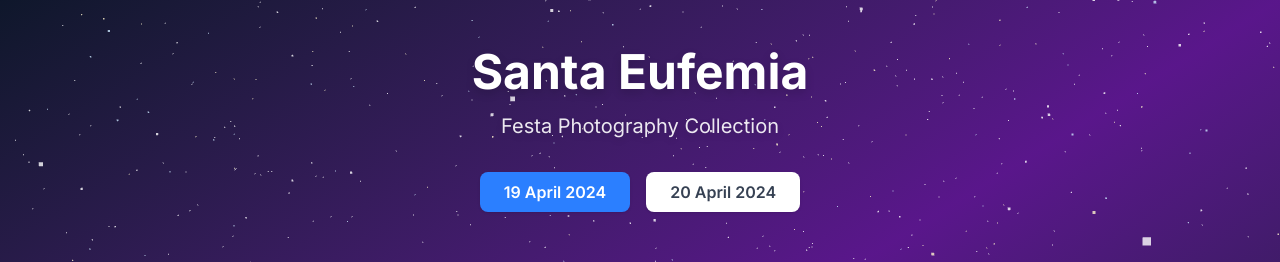
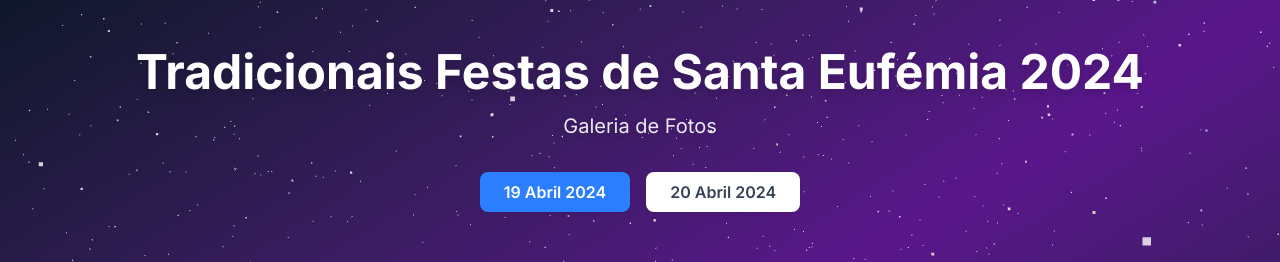
Before and after one commit to CardoSystems/smart-gallery, a Next.js app: page / in a window 1280 px wide. Shown: the top 262 px of the page. Built offline with nearby package versions, Linux system fonts and the light colour scheme; no server answers.

Commit message:
bug fixes

```diff
--- a/src/app/page.tsx
+++ b/src/app/page.tsx
@@ -32,10 +32,10 @@ export default function Home() {
       <main className="container mx-auto px-4 py-12 max-w-7xl relative z-10">
         <header className="mb-12 text-center">
           <h1 className="text-5xl font-bold text-white mb-4 drop-shadow-lg">
-            Santa Eufemia
+            Tradicionais Festas de Santa Eufémia 2024
           </h1>
           <p className="text-xl text-white/90 max-w-2xl mx-auto mb-8 drop-shadow-md">
-            Festa Photography Collection
+            Galeria de Fotos
           </p>
           <div className="flex gap-4 justify-center mb-6">
             <button
@@ -46,7 +46,7 @@ export default function Home() {
                   : 'bg-white text-gray-700 hover:bg-gray-50'
               }`}
             >
-              19 April 2024
+              19 Abril 2024
             </button>
             <button
               onClick={() => setSelectedDate('20')}
@@ -56,7 +56,7 @@ export default function Home() {
                   : 'bg-white text-gray-700 hover:bg-gray-50'
               }`}
             >
-              20 April 2024
+              20 Abril 2024
             </button>
           </div>
           <div className="flex justify-center">
@@ -74,7 +74,7 @@ export default function Home() {
         <section className="mt-16 mb-8">
           <div className="bg-white/10 backdrop-blur-sm rounded-lg p-6 shadow-lg">
             <h2 className="text-2xl font-bold text-white mb-4 text-center drop-shadow-md">
-              Fotografo👇
+              A equipa Fotográfica👇
             </h2>
             <div
               className="w-full h-[70vh] sm:h-[75vh] md:h-[65vh] lg:aspect-video lg:max-h-[80vh] xl:max-h-[70vh] rounded-lg overflow-hidden shadow-md relative"
```
